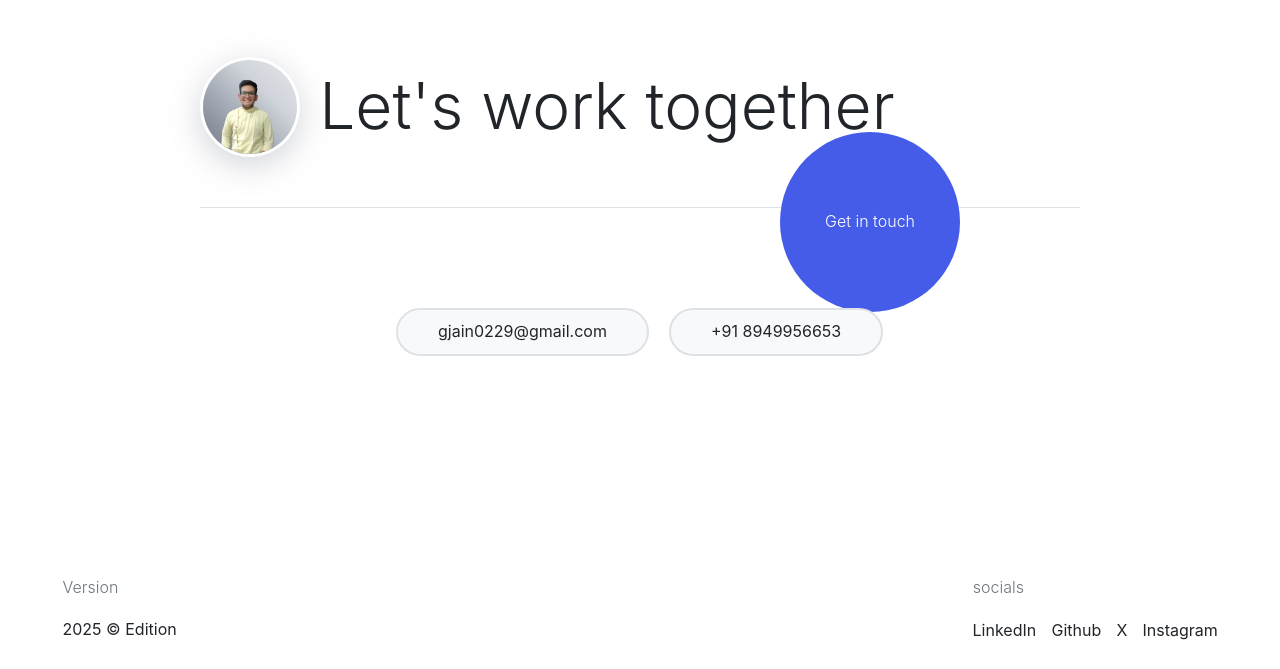
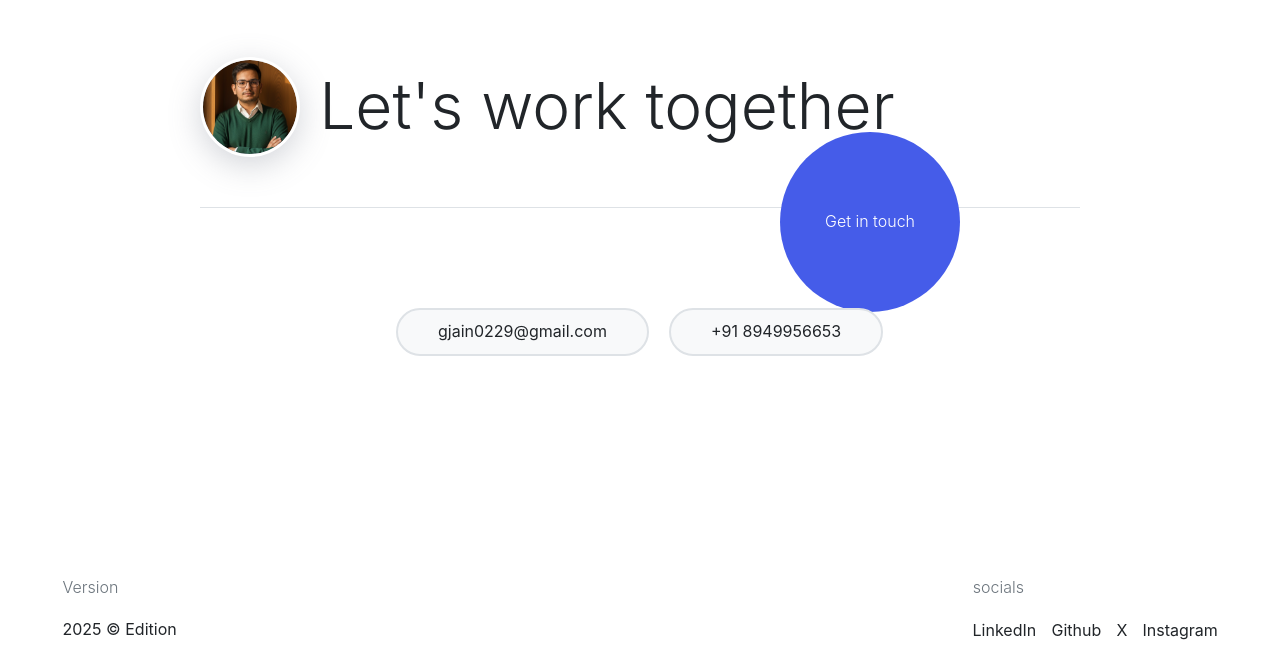
Before and after one commit to gauravjain0377/Portfolio, a Next.js app: page / in a window 1280 px wide. Shown: the part 3424-4093 px from the top of the page. Built offline with nearby package versions, Linux system fonts and the light colour scheme.

Commit message:
Update image references to use 'gauravj.png'
Replaced all occurrences of '/images/Gaurav_Jain.png' with '/images/gauravj.png' in metadata and image components across multiple pages for consistency and to reflect the updated image asset.

```diff
--- a/app/about/page.jsx
+++ b/app/about/page.jsx
@@ -14,7 +14,7 @@ export const metadata = {
     siteName: "Gaurav Jain Portfolio",
     images: [
       {
-        url: "/images/Gaurav_Jain.png",
+        url: "/images/gauravj.png",
         width: 400,
         height: 400,
         alt: "About Gaurav Jain - Full-Stack Developer",
@@ -27,7 +27,7 @@ export const metadata = {
     card: "summary_large_image",
     title: "About – Gaurav Jain Portfolio",
     description: "Learn more about Gaurav Jain, a passionate full-stack developer with expertise in Web3, Blockchain, and modern web technologies. Discover my journey, skills, and experience.",
-    images: ["/images/Gaurav_Jain.png"],
+    images: ["/images/gauravj.png"],
     creator: "@gauravjain0377",
   },
   robots: {
--- a/app/contact/layout.jsx
+++ b/app/contact/layout.jsx
@@ -10,7 +10,7 @@ export const metadata = {
     siteName: "Gaurav Jain Portfolio",
     images: [
       {
-        url: "/images/Gaurav_Jain.png",
+        url: "/images/gauravj.png",
         width: 400,
         height: 400,
         alt: "Contact Gaurav Jain - Full-Stack Developer",
@@ -23,7 +23,7 @@ export const metadata = {
     card: "summary_large_image",
     title: "Contact – Gaurav Jain Portfolio",
     description: "Get in touch with Gaurav Jain for collaboration opportunities, project inquiries, or professional discussions. Available for Web3, Blockchain, and full-stack development projects.",
-    images: ["/images/Gaurav_Jain.png"],
+    images: ["/images/gauravj.png"],
     creator: "@gauravjain0377",
   },
   robots: {
--- a/app/layout.jsx
+++ b/app/layout.jsx
@@ -43,7 +43,7 @@ export async function generateMetadata() {
       description: "Full-stack developer specializing in MERN stack, and Next.js. View my portfolio of innovative projects and cutting-edge web applications.",
       images: [
         {
-          url: "/images/Gaurav_Jain.png",
+          url: "/images/gauravj.png",
           width: 400,
           height: 400,
           alt: "Gaurav Jain - Full-Stack Developer",
@@ -54,7 +54,7 @@ export async function generateMetadata() {
       card: "summary_large_image",
       title: "Gaurav Jain – Full-Stack Developer",
       description: "Full-stack developer specializing in MERN stack, and Next.js. View my portfolio of innovative projects and cutting-edge web applications.",
-      images: ["/images/Gaurav_Jain.png"],
+      images: ["/images/gauravj.png"],
       creator: "@gauravjain0377",
     },
     robots: {
--- a/app/page.jsx
+++ b/app/page.jsx
@@ -17,7 +17,7 @@ export const metadata = {
     siteName: "Gaurav Jain Portfolio",
     images: [
       {
-        url: "/images/Gaurav_Jain.png",
+        url: "/images/gauravj.png",
         width: 400,
         height: 400,
         alt: "Gaurav Jain - Full-Stack Developer",
@@ -30,7 +30,7 @@ export const metadata = {
     card: "summary_large_image",
     title: "Gaurav Jain – Full-Stack Developer",
     description: "Full-stack developer specializing in MERN stack, and Next.js. View my portfolio of innovative projects and cutting-edge web applications.",
-    images: ["/images/Gaurav_Jain.png"],
+    images: ["/images/gauravj.png"],
     creator: "@gauravjain0377",
   },
   robots: {
--- a/app/test/page.jsx
+++ b/app/test/page.jsx
@@ -10,7 +10,7 @@ export const metadata = {
     siteName: "Gaurav Jain Portfolio",
     images: [
       {
-        url: "/images/Gaurav_Jain.png",
+        url: "/images/gauravj.png",
         width: 400,
         height: 400,
         alt: "Test Page - Gaurav Jain Portfolio",
@@ -23,7 +23,7 @@ export const metadata = {
     card: "summary_large_image",
     title: "Test – Gaurav Jain Portfolio",
     description: "Test page for routing verification in Gaurav Jain's portfolio website. This page is used for development and testing purposes.",
-    images: ["/images/Gaurav_Jain.png"],
+    images: ["/images/gauravj.png"],
     creator: "@gauravjain0377",
   },
   robots: {
--- a/app/work/page.jsx
+++ b/app/work/page.jsx
@@ -14,7 +14,7 @@ export const metadata = {
     siteName: "Gaurav Jain Portfolio",
     images: [
       {
-        url: "/images/Gaurav_Jain.png",
+        url: "/images/gauravj.png",
         width: 400,
         height: 400,
         alt: "Work Portfolio - Gaurav Jain Projects",
@@ -27,7 +27,7 @@ export const metadata = {
     card: "summary_large_image",
     title: "Work – Gaurav Jain Portfolio",
     description: "Explore my portfolio of Web3, Blockchain, and full-stack development projects. View case studies, technologies used, and innovative solutions I've built.",
-    images: ["/images/Gaurav_Jain.png"],
+    images: ["/images/gauravj.png"],
     creator: "@gauravjain0377",
   },
   robots: {
--- a/components/contact/Contact.jsx
+++ b/components/contact/Contact.jsx
@@ -31,7 +31,7 @@ export default function Contact() {
                             <Image
                             fill={true}
                             alt={"image"}
-                            src={`/images/Gaurav_Jain.png`}
+                            src={`/images/gauravj.png`}
                             />
                         </div>
                         <h2>Let's work together</h2>
```
